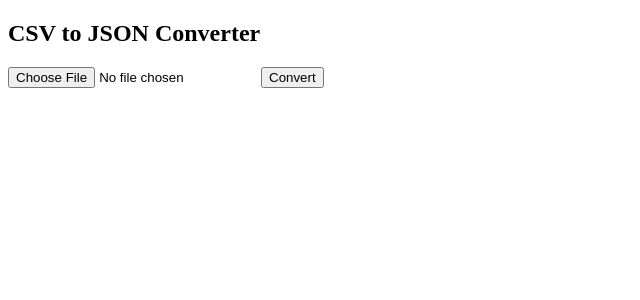
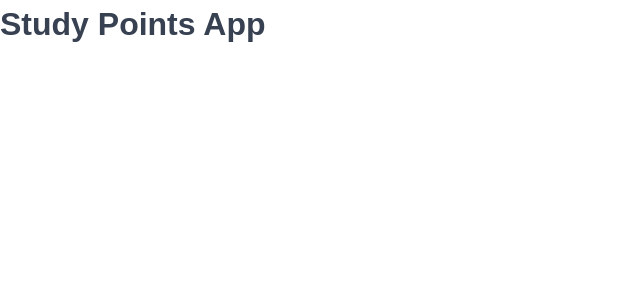
Before and after one commit to StudyPointApp/client, a React (Vite) app: page / in a window 1280 px wide. Shown: the top 300 px of the page, without its empty margins (0-640 px from the left). Built offline with nearby package versions, Linux system fonts and the light colour scheme.

Commit message:
added global styles to styles/GlobalStyles.ts and added component in main.tsx

```diff
--- a/src/App.tsx
+++ b/src/App.tsx
@@ -1,10 +1,8 @@
-import CsvToJsonConverter from './components/csvUploader/CsvUploader'
-
 function App() {
 
   return (
     <>
-     <CsvToJsonConverter />
+        <h1>Study Points App</h1>
     </>
   )
 }
--- a/src/main.tsx
+++ b/src/main.tsx
@@ -1,9 +1,11 @@
 import React from 'react'
 import ReactDOM from 'react-dom/client'
 import App from './App'
+import GlobalStyles from "./styles/GlobalStyles";
 
 ReactDOM.createRoot(document.getElementById('root')!).render(
     <React.StrictMode>
+        <GlobalStyles/>
         <App/>
     </React.StrictMode>,
 )
--- a/src/styles/GlobalStyles.ts
+++ b/src/styles/GlobalStyles.ts
@@ -0,0 +1,159 @@
+import {createGlobalStyle} from "styled-components";
+
+const GlobalStyles = createGlobalStyle`
+    :root {
+        /* Indigo */
+        --color-brand-50: #eef2ff;
+        --color-brand-100: #e0e7ff;
+        --color-brand-200: #c7d2fe;
+        --color-brand-500: #6366f1;
+        --color-brand-600: #4f46e5;
+        --color-brand-700: #4338ca;
+        --color-brand-800: #3730a3;
+        --color-brand-900: #312e81;
+
+        /* Grey */
+        --color-grey-0: #fff;
+        --color-grey-50: #f9fafb;
+        --color-grey-100: #f3f4f6;
+        --color-grey-200: #e5e7eb;
+        --color-grey-300: #d1d5db;
+        --color-grey-400: #9ca3af;
+        --color-grey-500: #6b7280;
+        --color-grey-600: #4b5563;
+        --color-grey-700: #374151;
+        --color-grey-800: #1f2937;
+        --color-grey-900: #111827;
+
+        /* Blue */
+        --color-blue-100: #e0f2fe;
+        --color-blue-700: #0369a1;
+
+        /* Green */
+        --color-green-400: #4ade80;
+        --color-green-600: #16a34a;
+        --color-green-800: #166534;
+
+        /* Red */
+        --color-red-100: #fee2e2;
+        --color-red-500: #ef4444;
+        --color-red-700: #b91c1c;
+        --color-red-900: #7f1d1d;
+
+        /* Shadow */
+        --shadow-sm: 0 1px 2px rgba(0, 0, 0, 0.04);
+        --shadow-md: 0px 0.6rem 2.4rem rgba(0, 0, 0, 0.06);
+        --shadow-lg: 0 2.4rem 3.2rem rgba(0, 0, 0, 0.12);
+
+        /* Border radius */
+        --border-radius-tiny: 3px;
+        --border-radius-sm: 5px;
+        --border-radius-md: 7px;
+        --border-radius-lg: 9px;
+
+    }
+
+    *,
+    *::before,
+    *::after {
+        box-sizing: border-box;
+        padding: 0;
+        margin: 0;
+    }
+
+    html {
+        font-size: 62.5%; /* Set the base font size to 10px */
+    }
+
+    /*
+    1. The first part \`*, *::before, *::after\` targets all elements, their before and after pseudo-elements. It's a
+    universal selector. It's used to ensure that all elements, including before and after pseudo-elements, have the
+    same box-sizing and transition properties.
+
+    2. \`box-sizing: border-box;\` changes the default CSS box model to include the padding and border in the element's
+    total width and height. This makes it easier to size elements.
+
+    3. \`html { font-size: 62.5%; }\` sets the base font size for the document to 62.5% of the default font size.
+    This is often used to make the math for rem units easier (1 rem = 10px). So, this line sets 1rem to 10 pixels.
+    It's a way of standardizing the font sizes across different browsers.
+     */
+
+    body {
+        font-family: "Poppins", sans-serif; /* Fonts can be changed */
+        color: var(--color-grey-700);
+
+        transition: color 0.3s, background-color 0.3s;
+        min-height: 100vh;
+        line-height: 1.5;
+        font-size: 1.6rem;
+    }
+
+    input,
+    button,
+    textarea,
+    select {
+        font: inherit;
+        color: inherit;
+    }
+
+    button {
+        cursor: pointer;
+    }
+
+    *:disabled {
+        cursor: not-allowed;
+    }
+
+    select:disabled,
+    input:disabled {
+        background-color: var(--color-grey-200);
+        color: var(--color-grey-500);
+    }
+
+    input:focus,
+    button:focus,
+    textarea:focus,
+    select:focus {
+        outline: 2px solid var(--color-brand-600);
+        outline-offset: -1px;
+    }
+
+    button:has(svg) {
+        line-height: 0;
+    }
+
+    a {
+        color: inherit;
+        text-decoration: none;
+    }
+
+    ul {
+        list-style: none;
+    }
+
+    p,
+    h1,
+    h2,
+    h3,
+    h4,
+    h5,
+    h6 {
+        overflow-wrap: break-word;
+        hyphens: auto;
+    }
+
+    /*
+    1. \`overflow-wrap: break-word;\`: This property specifies whether or not the browser may break lines
+    within words in order to prevent overflow when an otherwise-unbreakable string is too long to fit within the line box.
+
+    2. \`hyphens: auto;\`: This property controls when words can be split by the hyphenation process. "auto" allows the
+    browser to automatically hyphenate words when necessary to prevent overflow.
+
+     */
+
+    img {
+        max-width: 100%;
+    }
+`
+
+export default GlobalStyles;
```
